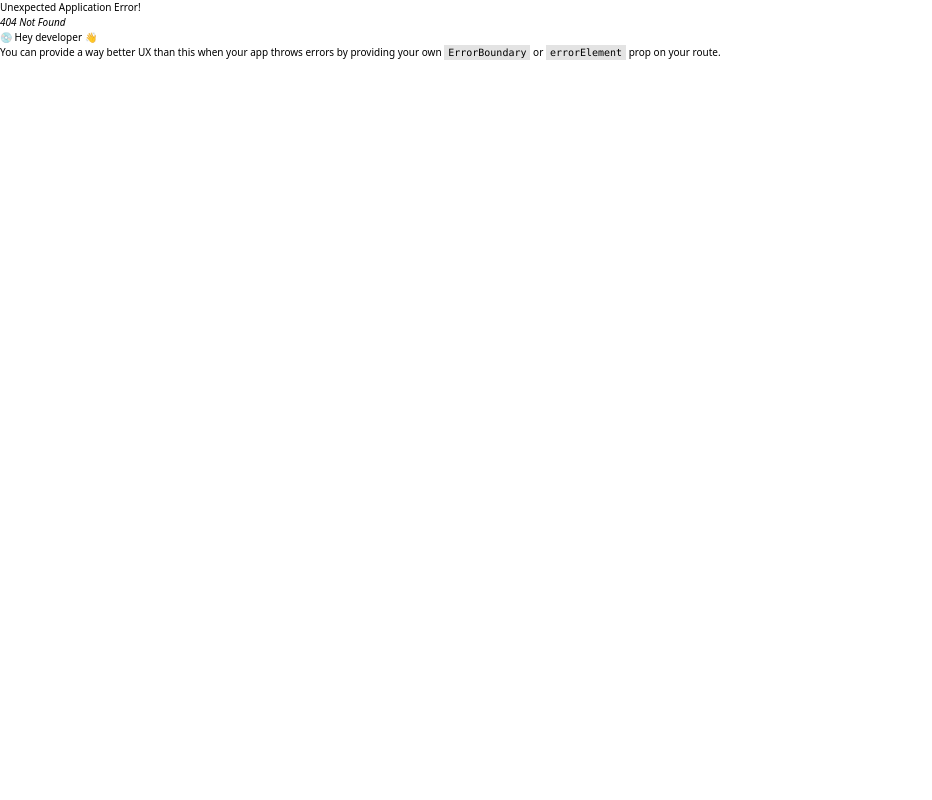
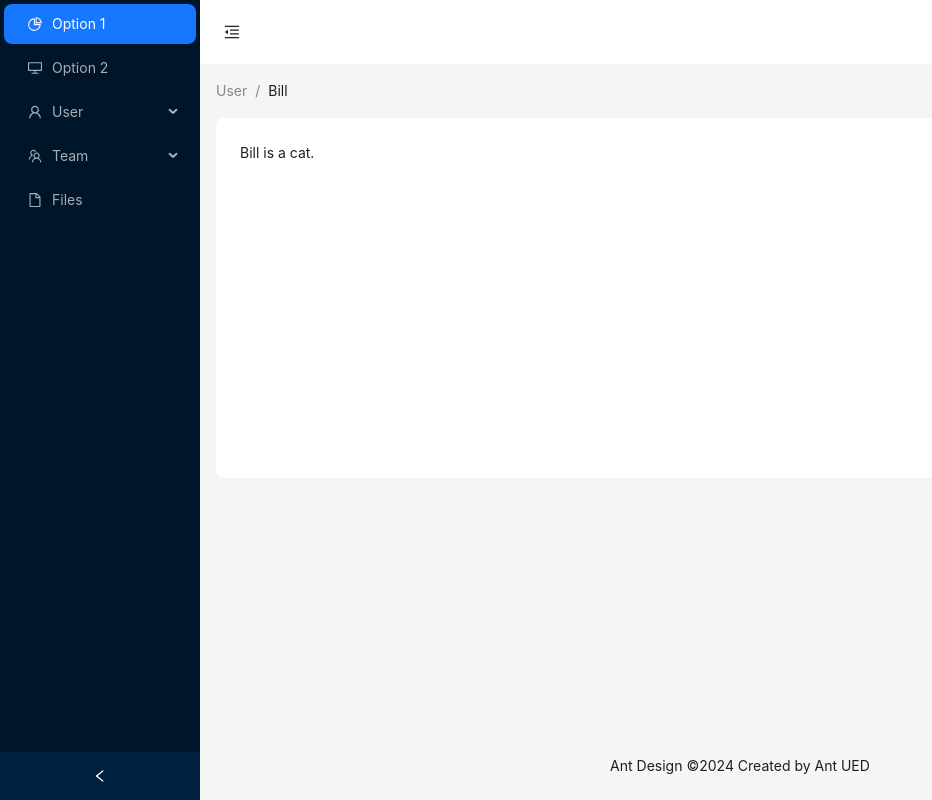
Before and after one commit to TienPhuc02/movie-booking, a React (Vite) app: page /admin/user in a window 1280 px wide. Before the commit this address had no page. Shown: the whole page, without its empty margins (0-932 px from the left). Built offline with nearby package versions, Linux system fonts and the light colour scheme; no server answers.

Commit message:
test API

```diff
--- a/package.json
+++ b/package.json
@@ -13,6 +13,7 @@
     "@ant-design/icons": "^5.4.0",
     "antd": "^5.20.2",
     "axios": "^1.7.5",
+    "movie-booking": "file:",
     "react": "^18.3.1",
     "react-dom": "^18.3.1",
     "react-router-dom": "6.26.1"
--- a/src/blocks/Header/HeaderApp.tsx
+++ b/src/blocks/Header/HeaderApp.tsx
@@ -49,13 +49,13 @@ const HeaderApp = () => {
             <div className="item-header">Review Phim</div>
             <div className="item-header">Tin Tức</div>
             <div
-              className="item-header cursor-pointer border rounded-2xl p-3 hover:shadow-xl"
+              className="item-header cursor-pointer border rounded-2xl p-3 "
               onClick={showModalRegister}
             >
               Đăng ký
             </div>
             <div
-              className="item-header cursor-pointer border rounded-2xl p-3 bg-red-500 text-white hover:shadow-xl"
+              className="item-header cursor-pointer border rounded-2xl p-3 bg-red-500 text-white"
               onClick={showModalLogin}
             >
               Đăng Nhập
--- /dev/null
+++ b/src/customs/customizes.api.ts
@@ -0,0 +1,6 @@
+import axios from "axios";
+
+const instance = axios.create({
+  baseURL: import.meta.env.VITE_BACKEND_URL,
+});
+export default instance;
--- /dev/null
+++ b/src/pages/Admin/User/AdminUser.tsx
@@ -0,0 +1,106 @@
+import React, { useState } from "react";
+import {
+  DesktopOutlined,
+  FileOutlined,
+  MenuFoldOutlined,
+  MenuUnfoldOutlined,
+  PieChartOutlined,
+  TeamOutlined,
+  UserOutlined,
+} from "@ant-design/icons";
+import type { MenuProps } from "antd";
+import { Breadcrumb, Button, Layout, Menu, theme } from "antd";
+
+const { Header, Content, Footer, Sider } = Layout;
+
+type MenuItem = Required<MenuProps>["items"][number];
+
+function getItem(
+  label: React.ReactNode,
+  key: React.Key,
+  icon?: React.ReactNode,
+  children?: MenuItem[]
+): MenuItem {
+  return {
+    key,
+    icon,
+    children,
+    label,
+  } as MenuItem;
+}
+
+const items: MenuItem[] = [
+  getItem("Option 1", "1", <PieChartOutlined />),
+  getItem("Option 2", "2", <DesktopOutlined />),
+  getItem("User", "sub1", <UserOutlined />, [
+    getItem("Tom", "3"),
+    getItem("Bill", "4"),
+    getItem("Alex", "5"),
+  ]),
+  getItem("Team", "sub2", <TeamOutlined />, [
+    getItem("Team 1", "6"),
+    getItem("Team 2", "8"),
+  ]),
+  getItem("Files", "9", <FileOutlined />),
+];
+
+const AdminUser: React.FC = () => {
+  const [collapsed, setCollapsed] = useState(false);
+  const {
+    token: { colorBgContainer, borderRadiusLG },
+  } = theme.useToken();
+
+  return (
+    <Layout style={{ minHeight: "100vh" }}>
+      <Sider
+        // trigger={null}
+        collapsible
+        collapsed={collapsed}
+        onCollapse={(value) => setCollapsed(value)}
+      >
+        <div className="demo-logo-vertical" />
+        <Menu
+          theme="dark"
+          defaultSelectedKeys={["1"]}
+          mode="inline"
+          items={items}
+        />
+      </Sider>
+      <Layout>
+        <Header style={{ padding: 0, background: colorBgContainer }}>
+          <Button
+            type="text"
+            icon={collapsed ? <MenuUnfoldOutlined /> : <MenuFoldOutlined />}
+            onClick={() => setCollapsed(!collapsed)}
+            style={{
+              fontSize: "16px",
+              width: 64,
+              height: 64,
+            }}
+          />
+        </Header>
+        <Content style={{ margin: "0 16px" }}>
+          <Breadcrumb style={{ margin: "16px 0" }}>
+            <Breadcrumb.Item>User</Breadcrumb.Item>
+            <Breadcrumb.Item>Bill</Breadcrumb.Item>
+          </Breadcrumb>
+          <div
+            style={{
+              padding: 24,
+              minHeight: 360,
+              background: colorBgContainer,
+              borderRadius: borderRadiusLG,
+            }}
+          >
+            Bill is a cat.
+          </div>
+        </Content>
+        <Footer style={{ textAlign: "center" }}>
+          Ant Design ©{new Date().getFullYear()} Created by Ant UED
+        </Footer>
+      </Layout>
+    </Layout>
+  );
+};
+
+export default AdminUser;
--- a/src/pages/User/LoginPage.tsx
+++ b/src/pages/User/LoginPage.tsx
@@ -1,15 +1,12 @@
-import React from "react";
-import axios from "axios"; // Import Axios
 import type { FormProps } from "antd";
 import { Button, Form, Input, message, Modal } from "antd";
 import "../../css/Button.css";
 import "../../css/Input.css";
+import { APILogin } from "../../services/service.api";
 
 type FieldType = {
-  email?: string;
-  password?: string;
-  code:  number;
-  message: string;
+  email: string;
+  password: string;
 };
 
 type PropLoginPage = {
@@ -18,41 +15,39 @@ type PropLoginPage = {
   isModalLoginOpen: boolean;
 };
 
-const onFinish: FormProps<FieldType>["onFinish"] = async (values) => {
-  try {
-    const response = await axios.post('https://localhost:7196/api/v1/Auth/login', {
-      email: values.email,
-      password: values.password,
-    });
-
-    const data= response.data;
-    if(response.status === 200) {
-      if(data.error.code === 0) {
-        alert(data.error.message);
-      }else{
-        alert(data.error.message);
-      }
-        // Xử lý khi đăng nhập thành công
-    }else{
-      console.error("Unexpected status code:", response.status);
-      alert("Something went wrong. Please try again.");
-    }
-    // Xử lý khi đăng nhập thành công, ví dụ: lưu token, chuyển hướng
-  } catch (error) {
-    console.error("Failed:", error);
-    // Xử lý khi đăng nhập thất bại, ví dụ: hiển thị thông báo lỗi
-  }
-};
-
-const onFinishFailed: FormProps<FieldType>["onFinishFailed"] = (errorInfo) => {
-  console.log("Failed:", errorInfo);
-};
-
 const LoginPage = ({
   showModalRegister,
   handleModalLoginCancel,
   isModalLoginOpen,
 }: PropLoginPage) => {
+  const [form] = Form.useForm();
+  const onFinish = async (values: FieldType) => {
+    console.log(values);
+    try {
+      const res = await APILogin(values);
+      console.log(" check res>>", res);
+      console.log(res.data.error.code); //26
+      if (res && res.data.error.code === 0) {
+        message.success("Đăng Nhập Thành Công!!");
+        handleModalLoginCancel();
+        form.resetFields();
+      } else {
+        console.log("error login"); ///  không chạy vào đây mặc dù log ra đúng error.code=26 rồi
+        message.error("Đăng Nhập Thất Bại. Vui lòng kiểm tra lại thông tin!!");
+        handleModalLoginCancel();
+        form.resetFields();
+      }
+    } catch (error) {
+      console.error("Failed:", error);
+    }
+  };
+
+  const onFinishFailed: FormProps<FieldType>["onFinishFailed"] = (
+    errorInfo
+  ) => {
+    console.log("Failed:", errorInfo);
+  };
+
   return (
     <Modal
       open={isModalLoginOpen}
@@ -72,6 +67,7 @@ const LoginPage = ({
         </div>
         <div className="form-content ">
           <Form
+            form={form}
             name="basic"
             labelCol={{ span: 24 }}
             wrapperCol={{ span: 24 }}
--- a/src/pages/User/RegisterPage.tsx
+++ b/src/pages/User/RegisterPage.tsx
@@ -1,7 +1,8 @@
-import { Col, DatePicker, Modal, Radio, Row } from "antd";
+import { Col, DatePicker, message, Modal, Radio, Row } from "antd";
 import type { FormProps, RadioChangeEvent } from "antd";
 import { Button, Form, Input } from "antd";
 import { useState } from "react";
+import { APIRegister } from "../../services/service.api";
 type PropRegisterPage = {
   isModalRegisterOpen: boolean;
   handleModalRegisterCancel: () => void;
@@ -9,7 +10,7 @@ type PropRegisterPage = {
 };
 type FieldType = {
   email: string;
-  fullName: string;
+  fullname: string;
   gender: number;
   birthday: string;
   phoneNumber: string;
@@ -22,12 +23,12 @@ const RegisterPage = ({
   showModalLogin,
 }: PropRegisterPage) => {
   const [value, setValue] = useState(1);
-
+  const [form] = Form.useForm();
   const onChange = (e: RadioChangeEvent) => {
     console.log("radio checked", e.target.value);
     setValue(e.target.value);
   };
-  const onFinish = (values: FieldType) => {
+  const onFinish = async (values: FieldType) => {
     const { birthday, ...restValues } = values;
 
     const birthdayObj = new Date(birthday);
@@ -44,8 +45,22 @@ const RegisterPage = ({
       birthday: birthdayFormat,
     };
     console.log("dataRegister", dataRegister);
+    // console.log(111);
+    const res = await APIRegister(dataRegister);
+    console.log(res);
+    if (res && res.status === 200 && res.data.error.code === 0) {
+      message.success("Đăng Ký thành công !!!");
+      handleModalRegisterCancel();
+      form.resetFields();
+    } else if (res && res.status === 400) {
+      console.log(111);
+      // Xử lý lỗi ở đây
+      // const errorMessage = res.data?.message || "Đăng Ký thất bại !!!";
+      // message.error(errorMessage);
+    } else if (res === null) {
+      message.error("Không thể kết nối với server!!!");
+    }
   };
-
   const onFinishFailed: FormProps<FieldType>["onFinishFailed"] = (
     errorInfo
   ) => {
@@ -71,6 +86,7 @@ const RegisterPage = ({
           </div>
           <div className="form-content ">
             <Form
+              form={form}
               name="basic"
               labelCol={{ span: 24 }}
               wrapperCol={{ span: 24 }}
@@ -98,7 +114,7 @@ const RegisterPage = ({
                 <Col span={12}>
                   <Form.Item<FieldType>
                     label={<div className="font-semibold">Full Name</div>}
-                    name="fullName"
+                    name="fullname"
                     rules={[
                       { required: true, message: "Please input your Email!" },
                       {
--- a/src/routes/MainRoute.tsx
+++ b/src/routes/MainRoute.tsx
@@ -1,11 +1,25 @@
 import { createBrowserRouter } from "react-router-dom";
 
 import HomePage from "../pages/User/HomePage";
+import AdminUser from "../pages/Admin/User/AdminUser";
 
 const router = createBrowserRouter([
   {
     path: "/",
     element: <HomePage />,
+  },
+  {
+    path: "/admin",
+    children: [
+      {
+        index: true,
+        element: <>Layout Admin</>,
+      },
+      {
+        path: "/admin/user",
+        element: <AdminUser />,
+      },
+    ],
   },
   // {
   //   path: "/login",
--- /dev/null
+++ b/src/services/service.api.ts
@@ -0,0 +1,15 @@
+import instance from "../customs/customizes.api";
+export const APILogin = (data: { email: string; password: string }) => {
+  return instance.post("Auth/login", data);
+};
+export const APIRegister = (data: {
+  email: string;
+  fullname: string;
+  gender: number;
+  birthday: string;
+  phoneNumber: string;
+  password: string;
+  password2: string;
+}) => {
+  return instance.post("User/register", data);
+};
--- /dev/null
+++ b/src/types/backend.d.ts
@@ -0,0 +1,20 @@
+export {};
+// https://bobbyhadz.com/blog/typescript-make-types-global#declare-global-types-in-typescript
+declare global {
+  export interface IResLogin {
+    data?: Data;
+    error?: Error;
+  }
+
+  export interface Data {
+    token: string;
+    uuid: string;
+    email: string;
+    fullname: string;
+  }
+
+  export interface Error {
+    code: number;
+    message: string;
+  }
+}
```
Also changed, not shown: 2 other files (tests, documents, lock files or other folders).
